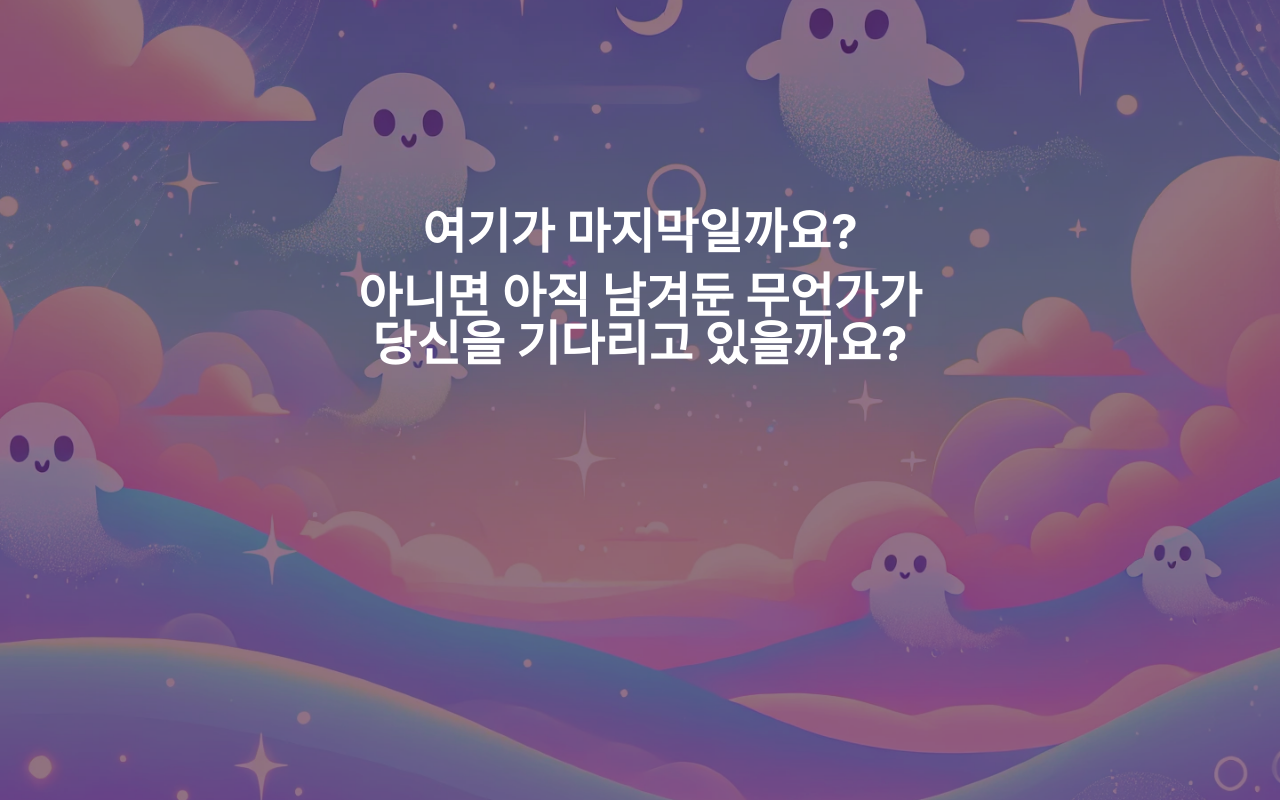
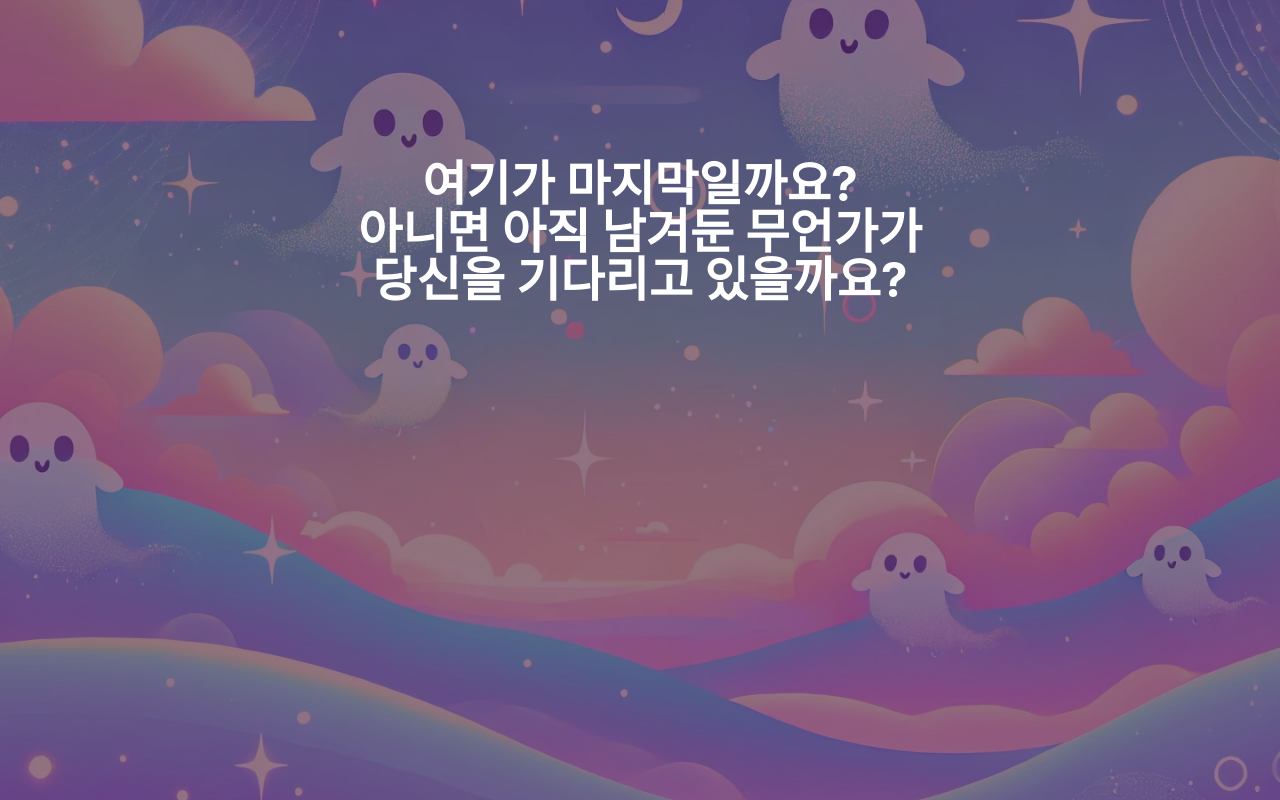
Before and after one commit to kminbo/madcamp_week3_client, a React (Create React App) app: page /death in a window 1280 px wide. Both pictures are taken after a click on the button "진짜요?". Built offline with nearby package versions, Linux system fonts and the light colour scheme.

Commit message:
5th page design, button not working

```diff
--- a/src/pages/DeathScreen.jsx
+++ b/src/pages/DeathScreen.jsx
@@ -6,6 +6,10 @@ const DeathScreen = () => {
     const [showButtons, setShowButtons] = useState(false);
     const [showMessage, setShowMessage] = useState(false);
     const [showSecondMessage, setShowSecondMessage] = useState(false);
+    const [showFinalMessage1, setShowFinalMessage1] = useState(false);
+    const [showFinalMessage2, setShowFinalMessage2] = useState(false);
+    const [showFinalMessage3, setShowFinalMessage3] = useState(false);
+    const [showStartButton, setShowStartButton] = useState(false);
 
     useEffect(() => {
         const textTimer = setTimeout(() => {
@@ -23,12 +27,27 @@ const DeathScreen = () => {
     }, []);
 
     const handleButtonClick = () => {
+        console.log("버튼이 클릭되었습니다!");  // ✅ 디버깅용 로그
         setShowInitialText(false);
         setShowButtons(false);
         setTimeout(() => {
             setShowMessage(true);
             setTimeout(() => {
                 setShowSecondMessage(true);
+                setTimeout(() => {
+                    setShowMessage(false);
+                    setShowSecondMessage(false);
+                    setShowFinalMessage1(true);
+                    setTimeout(() => {
+                        setShowFinalMessage2(true);
+                        setTimeout(() => {
+                            setShowFinalMessage3(true);
+                            setTimeout(() => {
+                                setShowStartButton(true);
+                            }, 1000);
+                        }, 1000);
+                    }, 1000);
+                }, 2000);
             }, 1000);
         }, 300);
     };
@@ -43,29 +62,53 @@ const DeathScreen = () => {
             <div className="relative">
                 <h1
                     className={`text-4xl sm:text-5xl font-bold text-white transition-opacity duration-1000 ${
-                        showInitialText && !showMessage ? 'opacity-100' : 'opacity-0'
+                        showInitialText && !showMessage && !showSecondMessage && !showFinalMessage1 && !showFinalMessage2 && !showFinalMessage3 ? 'opacity-100' : 'opacity-0'
                     }`}
                 >
                     당신은 죽었습니다
                 </h1>
 
-                <div className={`text-4xl sm:text-5xl font-bold text-white text-center`}>
                 <h1
-                        className={`transition-opacity duration-700 ${
-                            showMessage ? 'opacity-100' : 'opacity-0'
+                    className={`text-4xl sm:text-5xl font-bold text-white transition-opacity duration-1000 absolute top-0 left-0 w-full ${
+                        showMessage && !showFinalMessage1 && !showFinalMessage2 && !showFinalMessage3 ? 'opacity-100' : 'opacity-0'
                     }`}
                 >
                     여기가 마지막일까요?
                 </h1>
+
                 <h1
-                        className={`transition-opacity duration-700 mt-4 ${
-                            showSecondMessage ? 'opacity-100' : 'opacity-0'
+                    className={`text-4xl sm:text-5xl font-bold text-white transition-opacity duration-1000 top-20 ${
+                        showSecondMessage && !showFinalMessage1 && !showFinalMessage2 && !showFinalMessage3 ? 'opacity-100' : 'opacity-0'
                     }`}
                 >
-                        <p>아니면 아직 남겨둔 무언가가 </p>
-                        <p>당신을 기다리고 있을까요?</p>
+                    아니면 아직 남겨둔 무언가가
+                    <br />
+                    당신을 기다리고 있을까요?
                 </h1>
-                </div>
+
+                <h1
+                    className={`text-4xl sm:text-5xl font-bold text-white transition-opacity duration-1000 absolute top-0 left-0 w-full ${
+                        showFinalMessage1 ? 'opacity-100' : 'opacity-0'
+                    }`}
+                >
+                    영혼의 여정에서
+                </h1>
+
+                <h1
+                    className={`text-4xl sm:text-5xl font-bold text-white transition-opacity duration-1000 absolute top-20 left-0 w-full ${
+                        showFinalMessage2 ? 'opacity-100' : 'opacity-0'
+                    }`}
+                >
+                    각 단계마다 음표를 모아가며
+                </h1>
+
+                <h1
+                    className={`text-4xl sm:text-5xl font-bold text-white transition-opacity duration-1000 absolute top-40 left-0 w-full ${
+                        showFinalMessage3 ? 'opacity-100' : 'opacity-0'
+                    }`}
+                >
+                    그 답을 찾아보세요.
+                </h1>
             </div>
 
             <div
@@ -76,16 +119,26 @@ const DeathScreen = () => {
                 <button
                     className="bg-black bg-opacity-60 text-white px-6 py-3 rounded-md hover:bg-opacity-70 transition-opacity duration-300"
                     onClick={handleButtonClick}
+                    style={{ pointerEvents: 'auto' }}  // ✅ 추가
                     >
                     헉
                 </button>
                 <button
                     className="bg-black bg-opacity-60 text-white px-6 py-3 rounded-md hover:bg-opacity-70 transition-opacity duration-300"
                     onClick={handleButtonClick}
+                    style={{ pointerEvents: 'auto' }}  // ✅ 추가
                 >
                     진짜요?
                 </button>
             </div>
+
+            <button
+                className={`mt-10 bg-white bg-opacity-20 text-white px-8 py-4 rounded-lg hover:bg-opacity-30 transition-all duration-1000 ${
+                    showStartButton ? 'opacity-100' : 'opacity-0'
+                }`}
+            >
+                영혼의 여정 시작하기
+            </button>
         </div>
     );
 }
```
Lines whose indentation alone changed are shown as unchanged.
